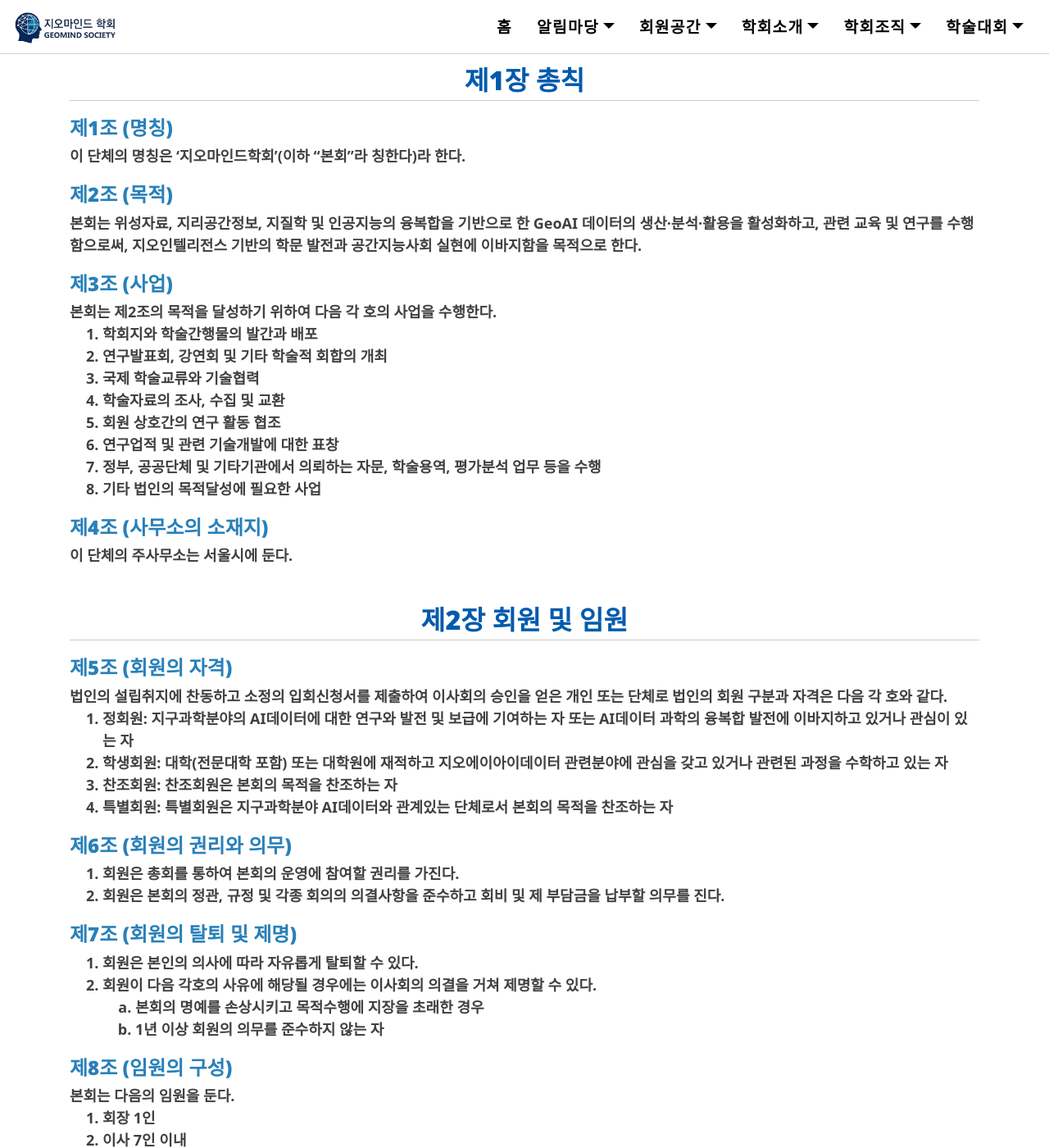
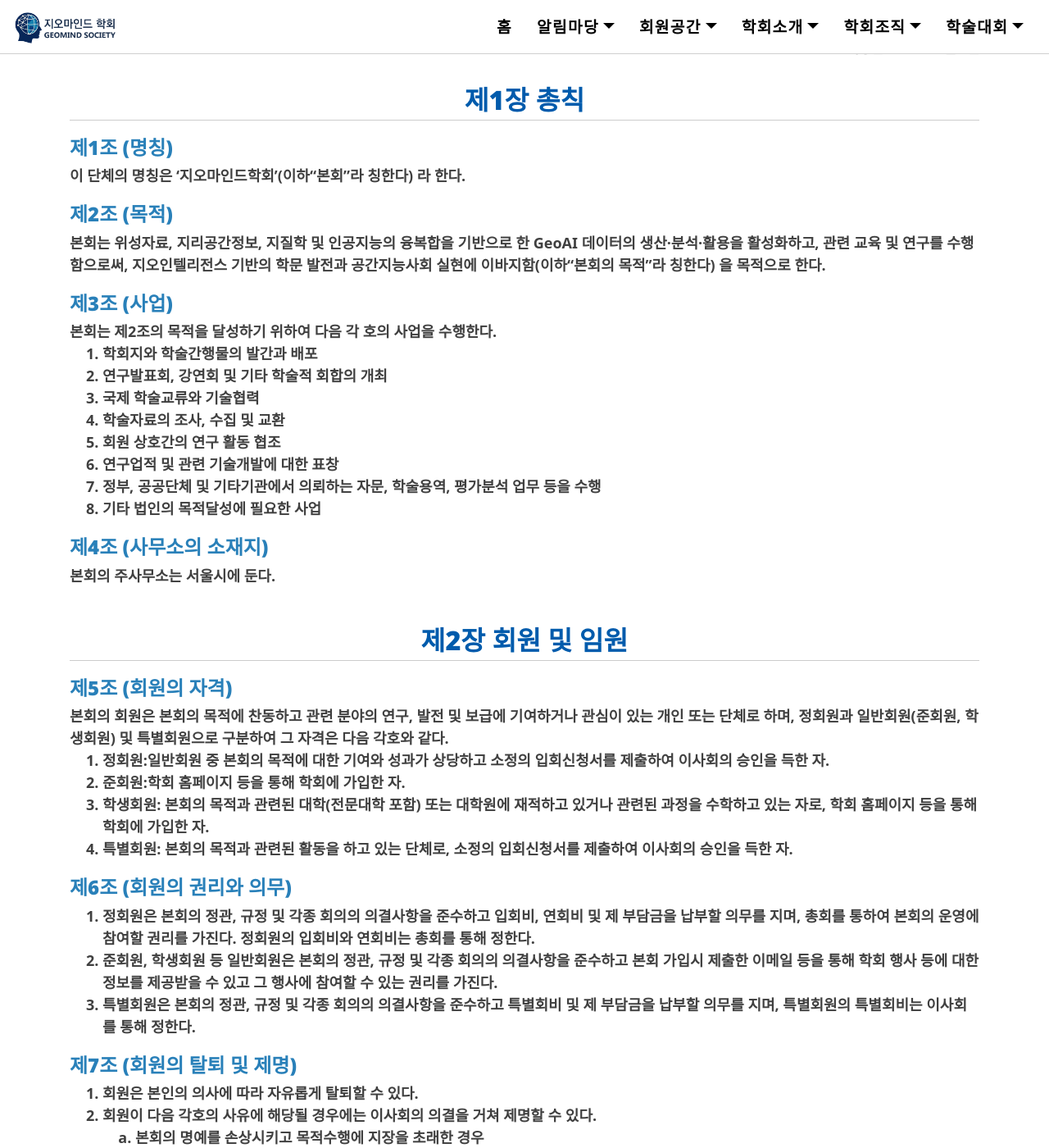
Before and after one commit to geomindgars/geomindgars.github.io, a Jekyll site: the page built from 정관.md, in a window 1280 px wide and 1400 px high, scrolled down 193 px. Shown: the whole window at 82% size. Built offline with Jekyll 4.4.1, drawn with Linux system fonts in a browser that asks for light colours; nearby versions of some CDN libraries; some of the changed text lies outside the part shown.

Commit message:
정관.md 업데이트

```diff
--- a/정관.md
+++ b/정관.md
@@ -33,17 +33,18 @@
   <div></div>
 </div>
 
+
 <section id="bylaw">
   <br>
-  <p style="text-align: right; font-size: 0.9em; color: gray; margin-bottom: 2em;">제정일: 2025년 7월 15일</p>
+  <p style="text-align: right; font-size: 0.9em; color: gray; margin-bottom: 0em;">제정일: 2025년 7월 15일</p>
+  <p style="text-align: right; font-size: 0.9em; color: gray; margin-bottom: 2em;">개정일: 2025년 9월 1일</p>
+  <h3 style="color: #005bac; border-bottom: 1px solid #ccc; padding-bottom: 0.2em; text-align: center; font-size: 1.8em;">제1장 총칙</h3>
 
-  <h3 style="color: #005bac; border-bottom: 1px solid #ccc; padding-bottom: 0.2em; text-align: center; font-size: 1.8em;">제1장 총칙</h3>
   <h4>제1조 (명칭)</h4>
-  <p>이 단체의 명칭은 ‘지오마인드학회’(이하 “본회”라 칭한다)라 한다.</p>
+  <p>이 단체의 명칭은 ‘지오마인드학회’(이하“본회”라 칭한다) 라 한다.</p>
 
   <h4>제2조 (목적)</h4>
-  <p>본회는 위성자료, 지리공간정보, 지질학 및 인공지능의 융복합을 기반으로 한 <strong>GeoAI</strong> 데이터의 생산·분석·활용을 활성화하고,
-  관련 교육 및 연구를 수행함으로써, 지오인텔리전스 기반의 학문 발전과 공간지능사회 실현에 이바지함을 목적으로 한다.</p>
+  <p>본회는 위성자료, 지리공간정보, 지질학 및 인공지능의 융복합을 기반으로 한 <strong>GeoAI</strong> 데이터의 생산·분석·활용을 활성화하고, 관련 교육 및 연구를 수행함으로써, 지오인텔리전스 기반의 학문 발전과 공간지능사회 실현에 이바지함(이하“본회의 목적”라 칭한다) 을 목적으로 한다.</p>
 
   <h4>제3조 (사업)</h4>
   <p>본회는 제2조의 목적을 달성하기 위하여 다음 각 호의 사업을 수행한다.</p>
@@ -59,24 +60,26 @@
   </ol>
 
   <h4>제4조 (사무소의 소재지)</h4>
-  <p>이 단체의 주사무소는 서울시에 둔다.</p>
+  <p>본회의 주사무소는 서울시에 둔다.</p>
 
   <br>
 
   <h3 style="color: #005bac; border-bottom: 1px solid #ccc; padding-bottom: 0.2em; text-align: center; font-size: 1.8em;">제2장 회원 및 임원</h3>
+
   <h4>제5조 (회원의 자격)</h4>
-  <p>법인의 설립취지에 찬동하고 소정의 입회신청서를 제출하여 이사회의 승인을 얻은 개인 또는 단체로 법인의 회원 구분과 자격은 다음 각 호와 같다.</p>
+  <p>본회의 회원은 본회의 목적에 찬동하고 관련 분야의 연구, 발전 및 보급에 기여하거나 관심이 있는 개인 또는 단체로 하며, 정회원과 일반회원(준회원, 학생회원) 및 특별회원으로 구분하여 그 자격은 다음 각호와 같다.</p>
   <ol>
-    <li>정회원: 지구과학분야의 AI데이터에 대한 연구와 발전 및 보급에 기여하는 자 또는 AI데이터 과학의 융복합 발전에 이바지하고 있거나 관심이 있는 자</li>
-    <li>학생회원: 대학(전문대학 포함) 또는 대학원에 재적하고 지오에이아이데이터 관련분야에 관심을 갖고 있거나 관련된 과정을 수학하고 있는 자</li>
-    <li>찬조회원: 찬조회원은 본회의 목적을 찬조하는 자</li>
-    <li>특별회원: 특별회원은 지구과학분야 AI데이터와 관계있는 단체로서 본회의 목적을 찬조하는 자</li>
+    <li>정회원:일반회원 중 본회의 목적에 대한 기여와 성과가 상당하고 소정의 입회신청서를 제출하여 이사회의 승인을 득한 자.</li>
+    <li>준회원:학회 홈페이지 등을 통해 학회에 가입한 자.</li>
+    <li>학생회원: 본회의 목적과 관련된 대학(전문대학 포함) 또는 대학원에 재적하고 있거나 관련된 과정을 수학하고 있는 자로, 학회 홈페이지 등을 통해 학회에 가입한 자.</li>
+    <li>특별회원: 본회의 목적과 관련된 활동을 하고 있는 단체로, 소정의 입회신청서를 제출하여 이사회의 승인을 득한 자.</li>
   </ol>
 
   <h4>제6조 (회원의 권리와 의무)</h4>
   <ol>
-    <li>회원은 총회를 통하여 본회의 운영에 참여할 권리를 가진다.</li>
-    <li>회원은 본회의 정관, 규정 및 각종 회의의 의결사항을 준수하고 회비 및 제 부담금을 납부할 의무를 진다.</li>
+    <li>정회원은 본회의 정관, 규정 및 각종 회의의 의결사항을 준수하고 입회비, 연회비 및 제 부담금을 납부할 의무를 지며, 총회를 통하여 본회의 운영에 참여할 권리를 가진다. 정회원의 입회비와 연회비는 총회를 통해 정한다.</li>
+    <li>준회원, 학생회원 등 일반회원은 본회의 정관, 규정 및 각종 회의의 의결사항을 준수하고 본회 가입시 제출한 이메일 등을 통해 학회 행사 등에 대한 정보를 제공받을 수 있고 그 행사에 참여할 수 있는 권리를 가진다.</li>
+    <li>특별회원은 본회의 정관, 규정 및 각종 회의의 의결사항을 준수하고 특별회비 및 제 부담금을 납부할 의무를 지며, 특별회원의 특별회비는 이사회를 통해 정한다.</li>
   </ol>
 
   <h4>제7조 (회원의 탈퇴 및 제명)</h4>
@@ -85,7 +88,7 @@
     <li>회원이 다음 각호의 사유에 해당될 경우에는 이사회의 의결을 거쳐 제명할 수 있다.
       <ol type="a">
         <li>본회의 명예를 손상시키고 목적수행에 지장을 초래한 경우</li>
-        <li>1년 이상 회원의 의무를 준수하지 않는 자</li>
+        <li>6개월 이상 연회비 납부 등 회원의 의무를 준수하지 않는 자</li>
       </ol>
     </li>
   </ol>
@@ -93,8 +96,8 @@
   <h4>제8조 (임원의 구성)</h4>
   <p>본회는 다음의 임원을 둔다.</p>
   <ol>
-    <li>회장 1인</li>
-    <li>이사 7인 이내</li>
+    <li>회장 1인,</li>
+    <li>이사 7인 이내,</li>
     <li>감사 1인</li>
   </ol>
 
@@ -128,32 +131,35 @@
   <br>
 
   <h3 style="color: #005bac; border-bottom: 1px solid #ccc; padding-bottom: 0.2em; text-align: center; font-size: 1.8em;">제3장 이사회 및 총회</h3>
+
   <h4>제13조 (이사회의 구성)</h4>
   <ol>
     <li>회장 및 이사로 구성한다.</li>
+    <li>회장 및 이사의 자격은 정회원으로 한다.</li>
     <li>감사는 이사회에 참석하여 발언할 수 있다.</li>
   </ol>
 
   <h4>제14조 (이사회의 소집)</h4>
   <ol>
     <li>이사회는 정기이사회 및 임시이사회로 구분하며 회장이 소집한다.</li>
-    <li>정기이사회는 매월 1회 소집하며 임시이사회는 회장, 감사 또는 재적이사 1/3 이상의 서면 요청이 있을 때 소집한다.</li>
+    <li>정기이사회는 매월 1회 소집하며 임시이사회는 회장, 감사 또는 재적이사 1/3 이상의 서면 요청이 있을 때 소집할 수 있다.</li>
+    <li>이사회 소집은 회일 3일전까지 우편 등 서면이나 이메일, 문자, 카톡 등 SNS로 통지할 수 있다.</li>
   </ol>
 
-  <h4>제15조 (의결정족수)</h4>
-  <p>이사회는 재적이사 과반수의 출석으로 개의하고 출석이사 과반수의 찬성으로 의결한다.</p>
+  <h4>제15조 (의결정족수 및 의결방법)</h4>
+  <p>이사회는 재적이사 과반수의 출석으로 개의하고 출석이사 과반수의 찬성으로 의결하되 zoom 등 온라인 참석이나 유선통신, 단체대화방 등을 통한 공개적인 의사 표현 등으로도 가능하다. 부득이한 경우 위임장을 통한 의결도 가능하나 이 경우 이사회 개최 전까지 우편, 이메일, 문자 등으로 위임장을 의장에게 제출하여야 한다.</p>
 
   <h4>제16조 (총회)</h4>
   <ol>
     <li>총회는 최고 의결기관으로 전 회원으로 구성하며 정기총회와 임시총회가 있고 회장이 소집한다.</li>
-    <li>정기총회는 매년 1회 회계연도 종료 후 1개월 이내에 소집하며 임시총회는 회장 또는 감사 및 재적회원 1/3 이상의 서면 요청이 있을 때 소집한다.</li>
-    <li>회장은 총회의 안건, 일시, 장소 등을 명기하여 회일 7일전까지 서면 통지하여야 한다.</li>
+    <li>정기총회는 매년 1회 회계연도 종료 후 1개월 이내에 소집하며 임시총회는 회장 또는 감사 및 재적회원 1/3 이상의 서면 요청이 있을 때 소집할 수 있다.</li>
+    <li>회장은 총회의 안건, 일시, 장소 등을 명기하여 회일 7일전까지 우편 등 서면이나 이메일, 문자, 카톡 등 SNS로 통지할 수 있다.</li>
   </ol>
 
   <h4>제17조 (의결정족수)</h4>
   <ol>
     <li>재적 회원 과반수의 출석으로 개회되며 출석회원 과반수의 찬성으로 의결한다.</li>
-    <li>총회 의결권은 참석하는 다른 회원에게 서면으로 위임할 수 있다. 이 경우 위임장은 총회전까지 의장에게 제출하여야 한다.</li>
+    <li>총회 의결권은 참석하는 다른 회원에게 서면으로 위임할 수 있다. 이 경우 총회 개최 전까지 우편, 이메일, 문자 등으로 위임장을 의장에게 제출하여야 한다.</li>
   </ol>
 
   <h4>제18조 (총회의 의결사항)</h4>
@@ -164,6 +170,7 @@
     <li>기본재산의 취득, 처분 및 자금 차입에 관한 사항</li>
     <li>예산 및 결산의 승인</li>
     <li>사업계획의 승인</li>
+    <li>정회원의 입회비와 연회비</li>
     <li>기타 중요사항</li>
   </ol>
 
@@ -172,19 +179,20 @@
 
   <br>
 
+  <h3 style="color: #005bac; border-bottom: 1px solid #ccc; padding-bottom: 0.2em; text-align: center; font-size: 1.8em;">제4장 사무국</h3>
 
-  <h3 style="color: #005bac; border-bottom: 1px solid #ccc; padding-bottom: 0.2em; text-align: center; font-size: 1.8em;">제4장 사무국</h3>
   <h4>제20조 (종사자의 구성 및 임면)</h4>
   <ol>
     <li>본회의 업무를 효율적으로 집행하기 위하여 사무국을 두며 필요한 조직의 각 부서는 이사회 결의로 정한다.</li>
     <li>종사자의 임면에 관하여는 이사회결의로 별도의 인사규정을 두어 정한다.</li>
   </ol>
 
-
   <br>
 
- <h3 style="color: #005bac; border-bottom: 1px solid #ccc; padding-bottom: 0.2em; text-align: center; font-size: 1.8em;">제5장 회계 및 재정</h3>
+  <h3 style="color: #005bac; border-bottom: 1px solid #ccc; padding-bottom: 0.2em; text-align: center; font-size: 1.8em;">제5장 회계 및 재정</h3>
+
   <h4>제21조 (재산의 구분)</h4>
+  <p>본회의 재산은 기본재산과 보통재산으로 구분한다.</p>
   <ol>
     <li>기본재산은 본회 설립 당시 기본재산으로 출연한 재산과 이사회에서 기본재산으로 편입할 것을 의결할 재산으로 한다.</li>
     <li>보통재산은 그 이외의 재산으로 한다.</li>
@@ -210,7 +218,8 @@
 
   <br>
 
- <h3 style="color: #005bac; border-bottom: 1px solid #ccc; padding-bottom: 0.2em; text-align: center; font-size: 1.8em;">제6장 보칙</h3>
+  <h3 style="color: #005bac; border-bottom: 1px solid #ccc; padding-bottom: 0.2em; text-align: center; font-size: 1.8em;">제6장 보칙</h3>
+
   <h4>제27조 (정관변경)</h4>
   <p>본회의 정관을 변경하고자 할 때에는 총회에서 재적회원 3분의 2 이상의 찬성으로 의결한다.</p>
 
@@ -223,15 +232,12 @@
   <h4>제30조 (운영규정)</h4>
   <p>이 정관 규정 이외에 본회의 운영에 필요한 사항은 이사회 의결로 별도의 규정을 두어 정한다.</p>
 
+  <br>
 
+  <h3 style="color: #005bac; border-bottom: 1px solid #ccc; padding-bottom: 0.2em; text-align: center; font-size: 1.8em;">부칙 &lt;2025.9.1.&gt;</h3>
 
-  <br>
-  <h3 style="color: #005bac; border-bottom: 1px solid #ccc; padding-bottom: 0.2em; text-align: center; font-size: 1.8em;">부칙</h3>
   <h4>제1조 (시행일)</h4>
-  <p>이 정관은 본회 발기인총회일부터 시행한다.</p>
-
-  <h4>제2조 (설립자의 기명날인)</h4>
-  <p>위 비영리단체 지오마인드학회를 설립하기 위하여 이 정관을 작성하고 설립자 전원이 이에 기명날인 한다.</p>
+  <p>이 정관은 개정함과 동시에 시행한다.</p>
 
   <br>
 </section>
```
